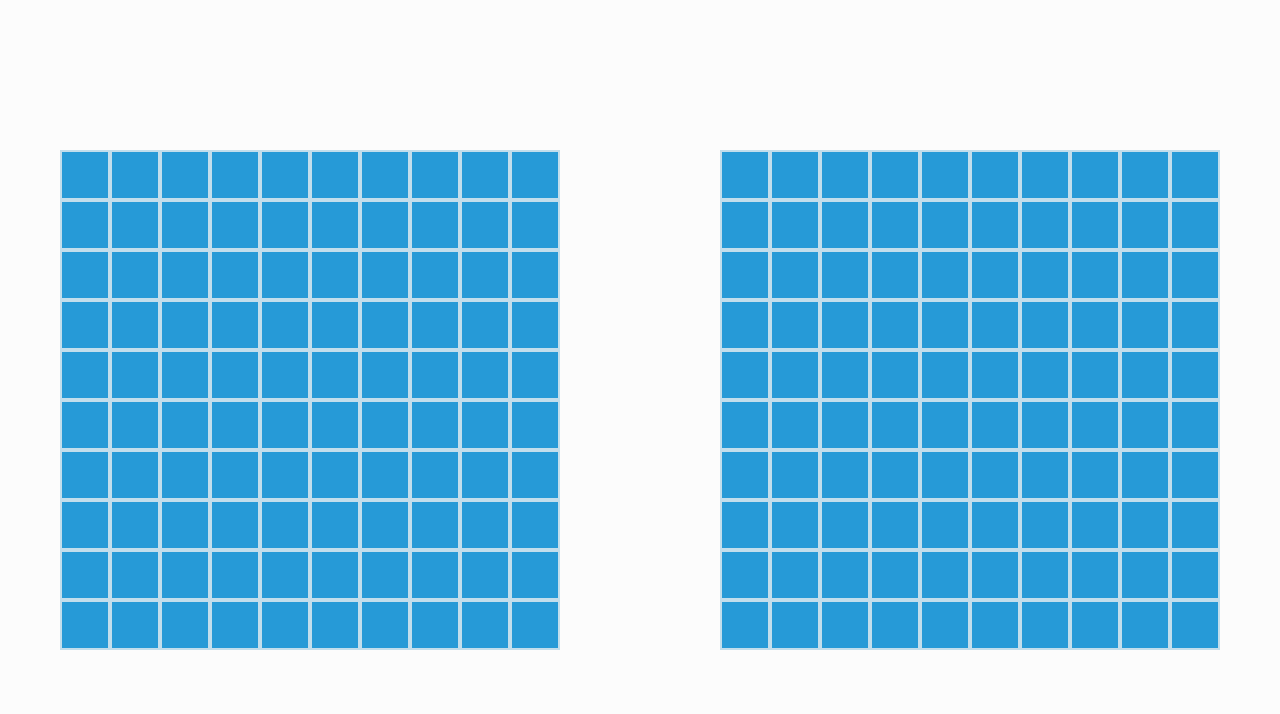
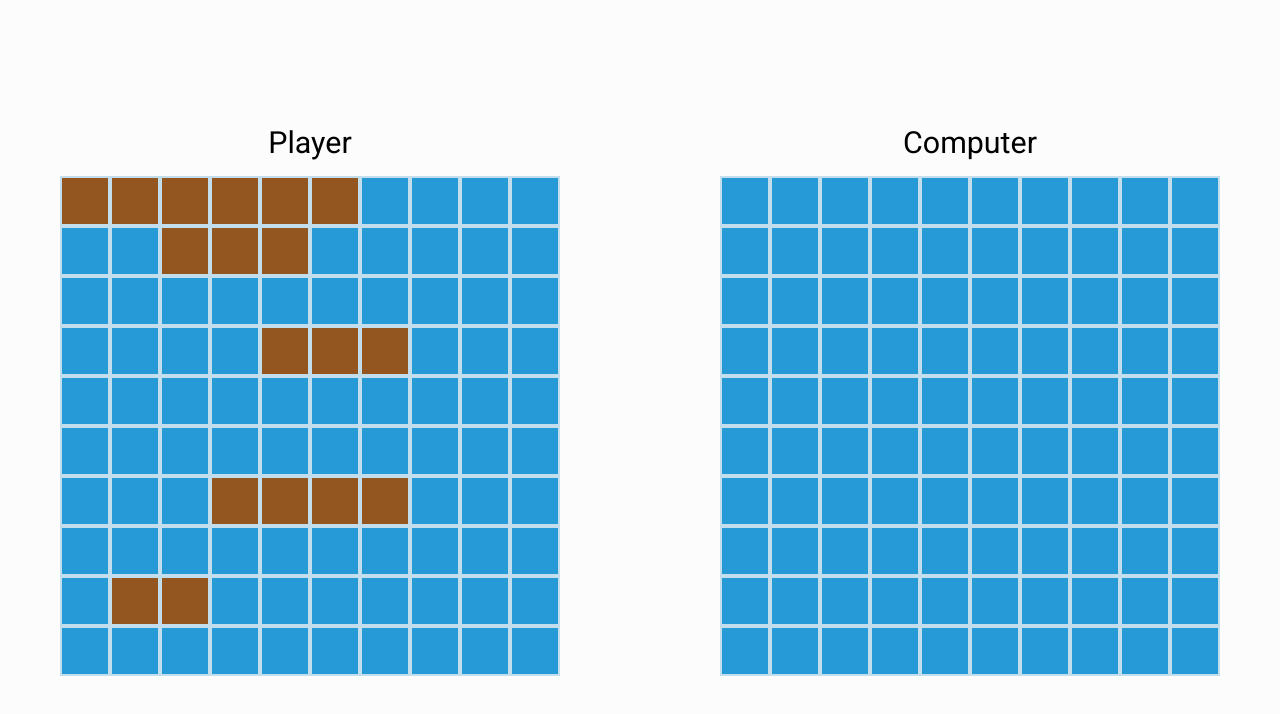
Before and after one commit to Nzha/battleship, a website built with webpack: page dist/index.html in a window 1280 px wide. Built offline with nearby package versions, Linux system fonts and the light colour scheme.

Commit message:
Feat: display attacks

```diff
--- a/src/DOM.js
+++ b/src/DOM.js
@@ -1,24 +1,51 @@
 import { game } from '.';
 
-const gameboardDiv = () => {
+const displayGameboard = () => {
   const player1Board = game.playerBoard.board;
   const player2Board = game.computerBoard.board;
   const player1BoardDiv = document.querySelector('.player1-board');
   const player2BoardDiv = document.querySelector('.player2-board');
 
-  function createPos(board, boardDiv) {
+  function createPos(board, boardDiv, visible) {
     for (let i = 0; i < board.length; i++) {
       for (let j = 0; j < board[i].length; j++) {
         const pos = document.createElement('div');
         pos.classList.add(`${boardDiv.className}`, `pos`);
-        pos.setAttribute('data-coords', `[${i},${j}]`);
+        pos.setAttribute('data-coords', `[${i}, ${j}]`);
+        if (visible && board[i][j]) pos.style.backgroundColor = '#935620';
         boardDiv.appendChild(pos);
       }
     }
   }
 
-  createPos(player1Board, player1BoardDiv);
+  createPos(player1Board, player1BoardDiv, true);
   createPos(player2Board, player2BoardDiv);
+  playerAttacks();
 };
 
-export default gameboardDiv;
+const displayPlayerNames = ((player1 = 'Player', player2 = 'Computer') => {
+  const player1Name = document.querySelector('.player1-name');
+  const player2Name = document.querySelector('.player2-name');
+  player1Name.textContent = player1;
+  player2Name.textContent = player2;
+})();
+
+const playerAttacks = () => {
+  const computerPos = document.querySelectorAll('.player2-board.pos');
+  computerPos.forEach((computerPos) =>
+    computerPos.addEventListener('click', displayAttack)
+  );
+
+  function displayAttack(e) {
+    // Use JSON.parse to convert '[x, y]' from string to array
+    let coords = JSON.parse(e.target.dataset.coords);
+    let result = game.computerBoard.receiveAttack(coords);
+    if (result.includes('hit')) {
+      e.target.style.backgroundColor = '#bc1f2a';
+    } else {
+      e.target.style.backgroundColor = '#a8d9fa';
+    }
+  }
+};
+
+export default displayGameboard;
--- a/src/index.js
+++ b/src/index.js
@@ -2,7 +2,7 @@ import './style.css';
 import Player from './player';
 import Gameboard from './gameboard';
 import Ship from './ship';
-import gameboardDiv from './DOM';
+import displayGameboard from './DOM';
 
 let ships = [];
 
@@ -60,9 +60,11 @@ const game = (() => {
   return {
     playerBoard,
     computerBoard,
+    player,
+    computer
   };
 })();
 
-gameboardDiv();
+displayGameboard();
 
 export { ships, game };
--- a/src/style.css
+++ b/src/style.css
@@ -42,10 +42,24 @@ header {
   align-self: center;
 }
 
+.player1-name,
+.player2-name {
+  display: flex;
+  justify-content: center;
+  font-size: 1.9rem;
+}
+
 .boards-container {
   display: flex;
   justify-content: center;
   gap: 10rem;
+}
+
+.player1-board-container,
+.player2-board-container {
+  display: flex;
+  flex-direction: column;
+  gap: 1rem;
 }
 
 [class="player1-board"],
```
Also changed, not shown: dist/main.js, 1 other file.
